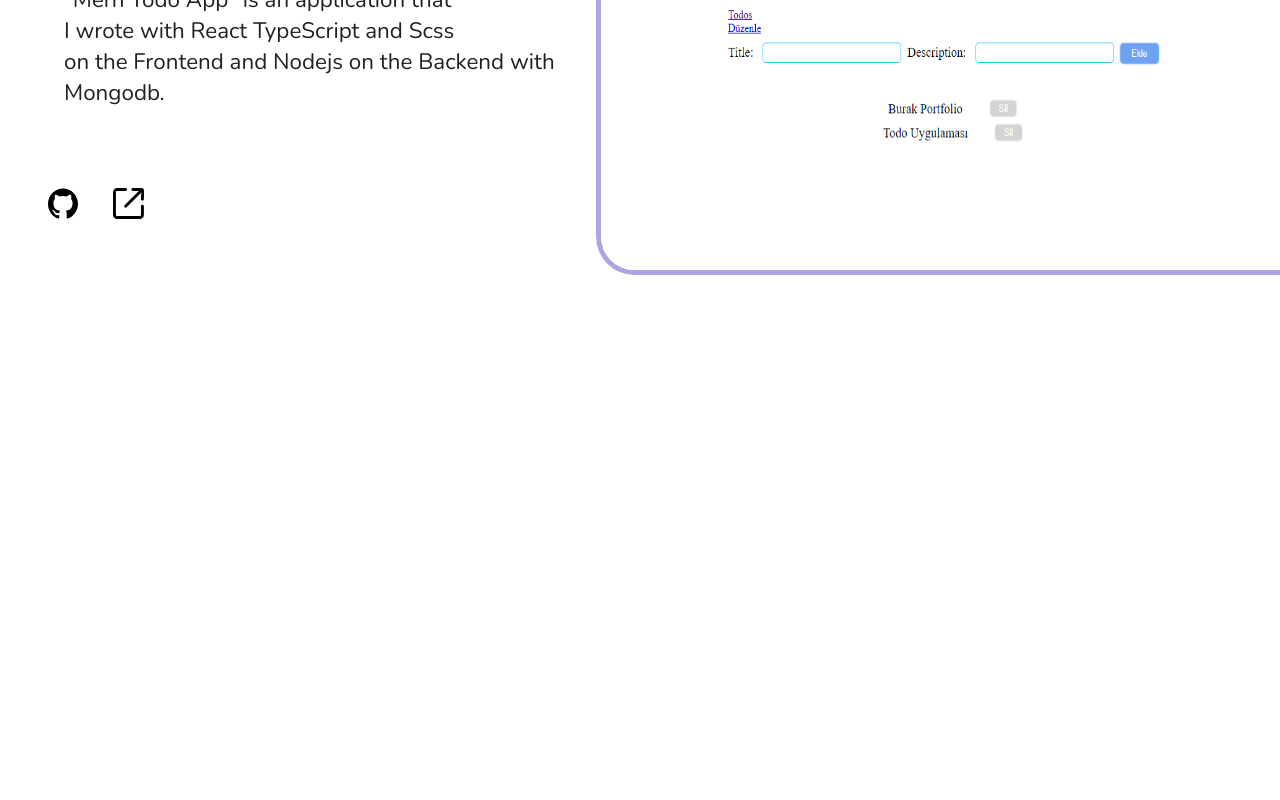
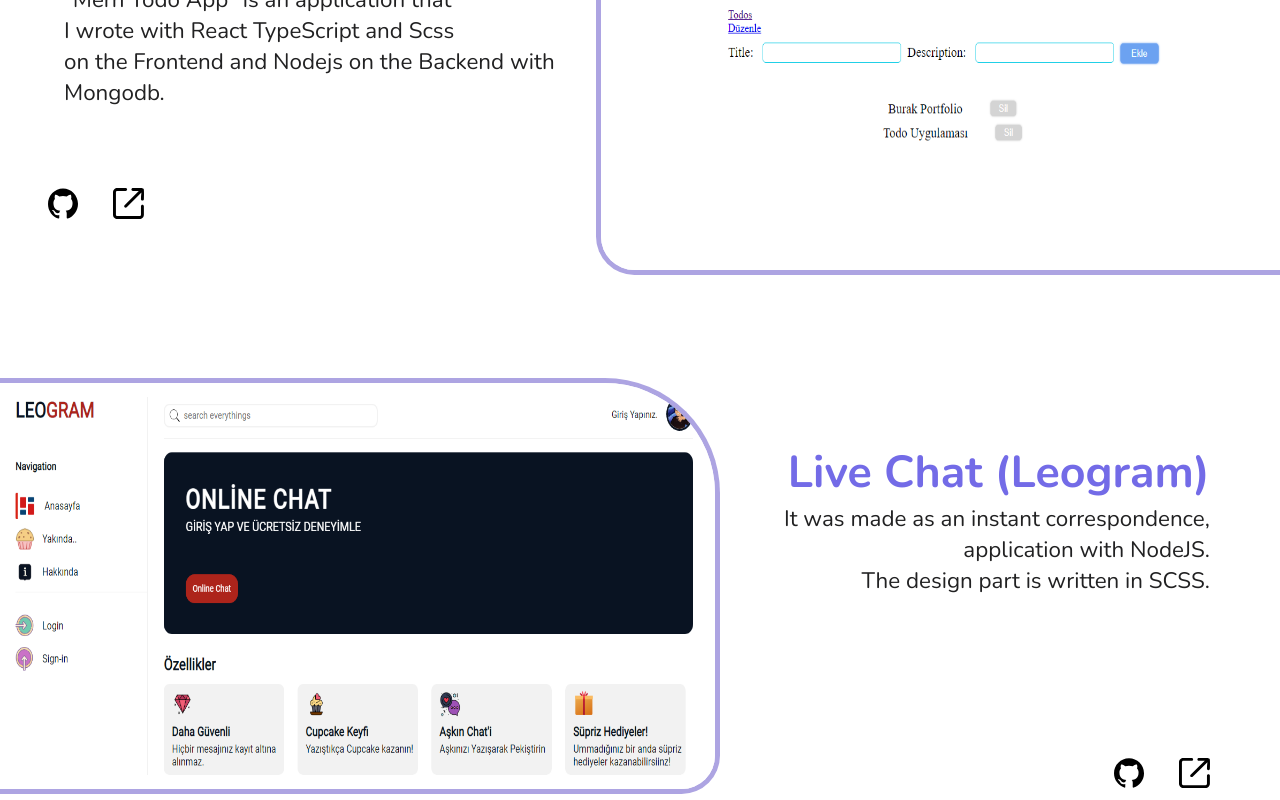
Before and after one commit to burakbehlull/portfolio-site, a React (Create React App) app in the folder client/: page / in a window 1280 px wide. Shown: the part 2981-3781 px from the top of the page. Before the commit the page ends 3262 px from the top, so only its background shows below. Built offline with nearby package versions, Linux system fonts and the light colour scheme.

Commit message:
'Projects' section is complete.

```diff
--- a/client/src/Assets/scss/Helpers.scss
+++ b/client/src/Assets/scss/Helpers.scss
@@ -41,6 +41,7 @@
         }
     }
 }
+
 
 @mixin projectRight(){
     .project-right {
@@ -87,3 +88,49 @@
         }
     }
 }
+
+
+@mixin projectRight2(){
+    .project-right2 {
+        padding-top: 8%;
+        display: flex;
+        .project-box {
+            width: 45em;
+            height: 26em;
+
+            img{
+                width: 100%;
+                height: 100%;
+                border-radius: 0px clamp(50px, 9vmax, 250px) clamp(15px, 3vmax, 100px) 0px;
+                border: 5px solid rgb(173,164,226);
+                border-left: 0px;
+                object-fit: fill;
+            }
+        }
+        .project-text {
+            align-items: end;
+            text-align: end;
+            padding-top: 5%;
+            padding-left: 5%;
+            h2{
+                font-size: 2.8em;
+                color: #736be7;
+            }
+            p{
+                color: #212122;
+                font-size: 1.4em;
+            }
+            .project-buttons{
+                padding-top: 38%;
+                display: flex;
+                justify-content: flex-end;
+                gap: 35px;
+                a{
+                    img{
+                        width: 1.9em;
+                    }
+                }
+            }
+        }
+    }
+}
--- a/client/src/components/Projects/Projects.scss
+++ b/client/src/components/Projects/Projects.scss
@@ -17,5 +17,6 @@
         padding-top: 5%;
         @include projectLeft();
         @include projectRight();
+        @include projectRight2();
     }
 }
--- a/client/src/components/Projects/Projects.tsx
+++ b/client/src/components/Projects/Projects.tsx
@@ -4,6 +4,7 @@
 
 import spotifyProductDesign from '../../Assets/sites/spd-desktop.png';
 import mernTodoApp from '../../Assets/sites/mern-todo-app.png';
+import leogram from '../../Assets/sites/Leogram.png';
 import github from '../../Assets/icons/github.svg';
 import openLink from '../../Assets/icons/open-link.svg';
 
@@ -18,7 +19,7 @@
             </div>
 
             <div className='projects-space'>
-                <motion.div className='project-left'
+            <motion.div className='project-left'
                             variants={fadeIn('right', 0.3)}
                             initial='hidden'
                             whileInView={'show'}
@@ -52,6 +53,24 @@
                             <img src={mernTodoApp} alt="Spotify Product Design Desktop Image" />
                     </div>
                 </motion.div>
+
+                <motion.div className='project-right2'
+                            variants={fadeIn('right', 0.3)}
+                            initial='hidden'
+                            whileInView={'show'}
+                            viewport={{once: false, amount: 0.2}}>
+                    <div className="project-box">
+                            <img src={leogram} alt="Leogram Desktop Image" />
+                    </div>
+                    <div className="project-text">
+                        <h2>Live Chat (Leogram)</h2>
+                        <p>It was made as an instant correspondence, <br /> application with NodeJS. <br />The design part is written in SCSS.</p>
+                        <div className="project-buttons">
+                        <a href="https://github.com/iambuvak/leogram-live-chat-with-nodejs" target='_blank'><img src={github} alt="Github Logo" /></a>
+                        <a href="#" target='_blank'><img src={openLink} alt="Open Link" /></a>
+                        </div>
+                    </div>
+                </motion.div>
             </div>
         </section>
     )
```
Also changed, not shown: client/src/Assets/sites/Leogram.png (added).
